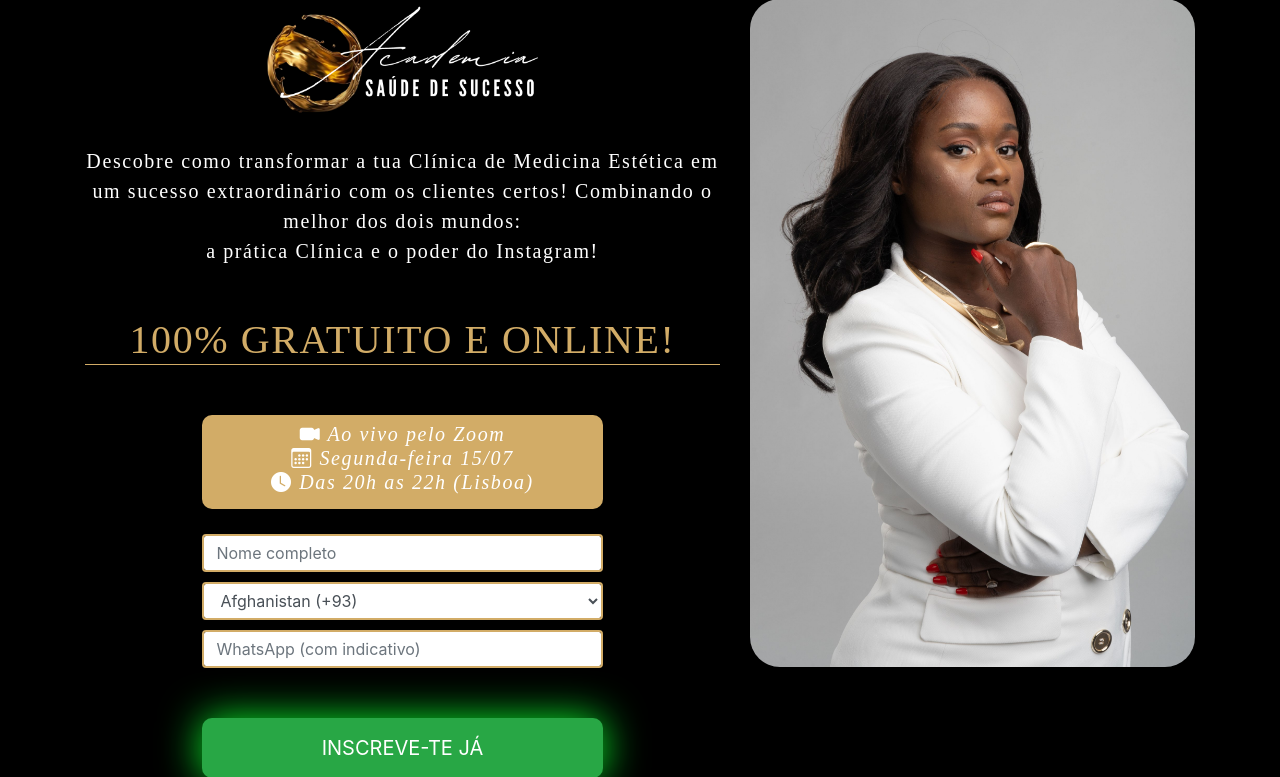
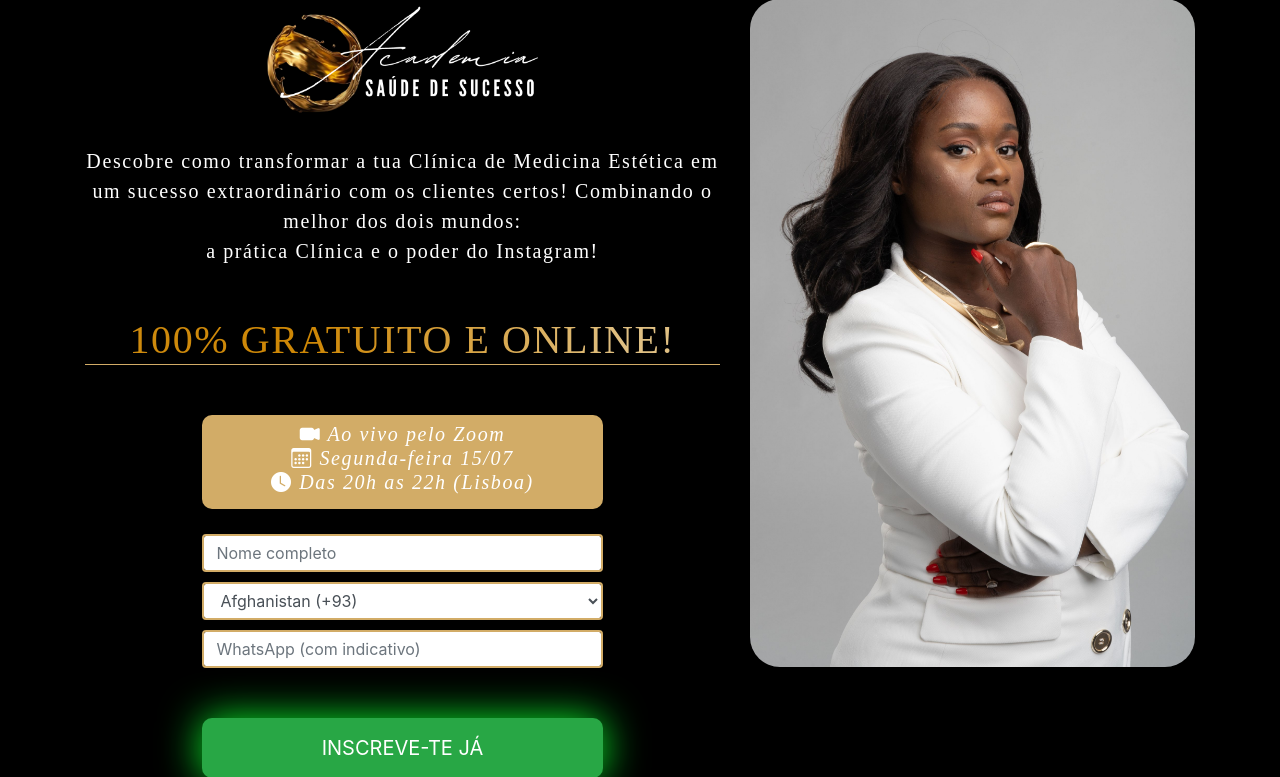
Before and after one commit to AcademiaSaudeSucesso/Mentoria, a Flask app: page / in a window 1280 px wide. Shown: the part 197-974 px from the top of the page. Run offline with Flask 3, Linux system fonts and the light colour scheme; some libraries are stand-ins or nearby versions.

Commit message:
[UPDATE] 100% GRATUITO E ONLINE! gradiant colors

```diff
--- a/static/style/main.css
+++ b/static/style/main.css
@@ -37,6 +37,29 @@ h1 {
 .text_atention {
   color: #d2ac67;
   border-bottom: solid 1px #d2ac67;
+
+  background: linear-gradient(
+    to right,
+    #d2ac67 20%,
+    #cf9e43 30%,
+    #ce8705 70%,
+    #e0c083 80%
+  );
+  -webkit-background-clip: text;
+  background-clip: text;
+  -webkit-text-fill-color: transparent;
+  /*text-fill-color: transparent;*/
+  background-size: 500% auto;
+  animation: textShine 5s ease-in-out infinite alternate;
+}
+
+@keyframes textShine {
+  0% {
+    background-position: 0% 50%;
+  }
+  100% {
+    background-position: 100% 50%;
+  }
 }
 
 img {
```
